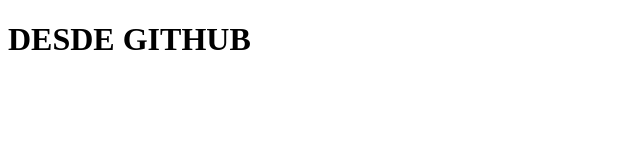
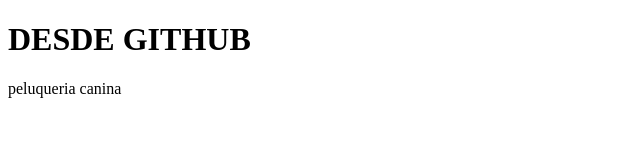
Before and after one commit to pssacR/pssac.github.io, a plain HTML site: page index.html in a window 1280 px wide. Shown: the whole page, without its empty margins (0-640 px from the left). Drawn offline with Linux system fonts and the light colour scheme.

Commit message:
cambios prueba

```diff
--- a/index.html
+++ b/index.html
@@ -7,5 +7,6 @@
   </head>
   <body>
     <h1>DESDE GITHUB</h1>
+    <p>peluqueria canina</p>
   </body>
 </html>
```
